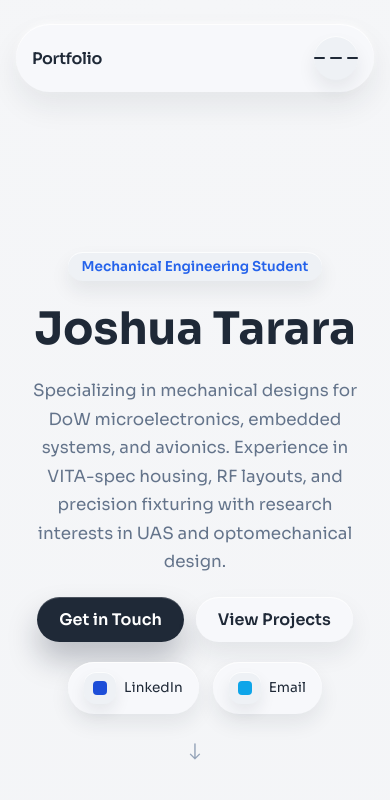
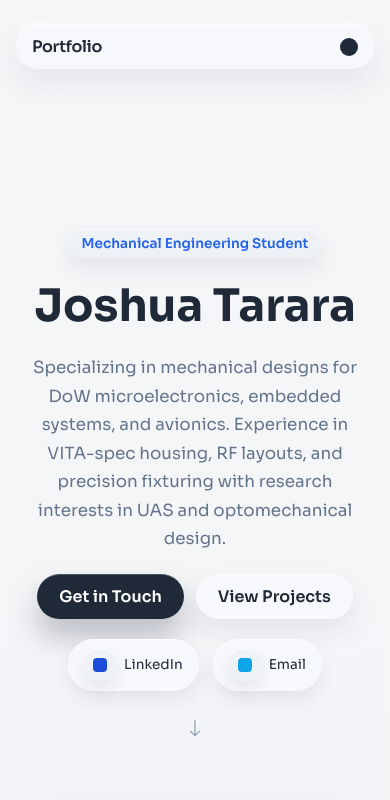
Before and after one commit to TararaDotJoshua/TararaDotJoshua.github.io, a React (Vite) app: page / in a window 390 px wide. Shown: the top 800 px of the page. Built offline with nearby package versions, Linux system fonts and the light colour scheme; grey boxes are pictures that could not be loaded.

Commit message:
refined bar

```diff
--- a/src/App.css
+++ b/src/App.css
@@ -51,25 +51,42 @@
 
 .menu-toggle {
   display: none;
-  width: 44px;
-  height: 44px;
+  width: 18px;
+  height: 18px;
   border-radius: 999px;
-  background: var(--clay-panel);
-  box-shadow:
-    inset 0 1px 0 var(--clay-highlight),
-    0 10px 18px var(--clay-shadow-soft);
+  background: var(--ink);
   align-items: center;
   justify-content: center;
-  gap: 5px;
   padding: 0;
+  position: relative;
+  transition: background 0.2s ease;
 }
 
-.menu-toggle span {
-  display: block;
+.menu-toggle::before,
+.menu-toggle::after {
+  content: '';
+  position: absolute;
   width: 18px;
   height: 2px;
   background: var(--ink);
   border-radius: 999px;
+  opacity: 0;
+  transform: rotate(0deg) scale(0.4);
+  transition: opacity 0.2s ease, transform 0.2s ease;
+}
+
+.menu-toggle.open {
+  background: transparent;
+}
+
+.menu-toggle.open::before {
+  opacity: 1;
+  transform: rotate(45deg) scale(1);
+}
+
+.menu-toggle.open::after {
+  opacity: 1;
+  transform: rotate(-45deg) scale(1);
 }
 
 .nav a {
@@ -79,9 +96,7 @@
 }
 
 .nav a:hover {
-  background: var(--clay-panel);
   color: var(--ink);
-  box-shadow: inset 0 1px 0 var(--clay-highlight);
 }
 
 .hero {
@@ -671,7 +686,6 @@ button:hover,
 
   .nav a {
     width: 100%;
-    background: var(--clay-panel);
     padding: 10px 14px;
   }
 
--- a/src/App.jsx
+++ b/src/App.jsx
@@ -324,7 +324,7 @@ function App() {
       <header className="topbar">
         <div className="logo">Portfolio</div>
         <button
-          className="menu-toggle"
+          className={isMenuOpen ? 'menu-toggle open' : 'menu-toggle'}
           type="button"
           aria-label="Toggle navigation"
           aria-expanded={isMenuOpen}
```
